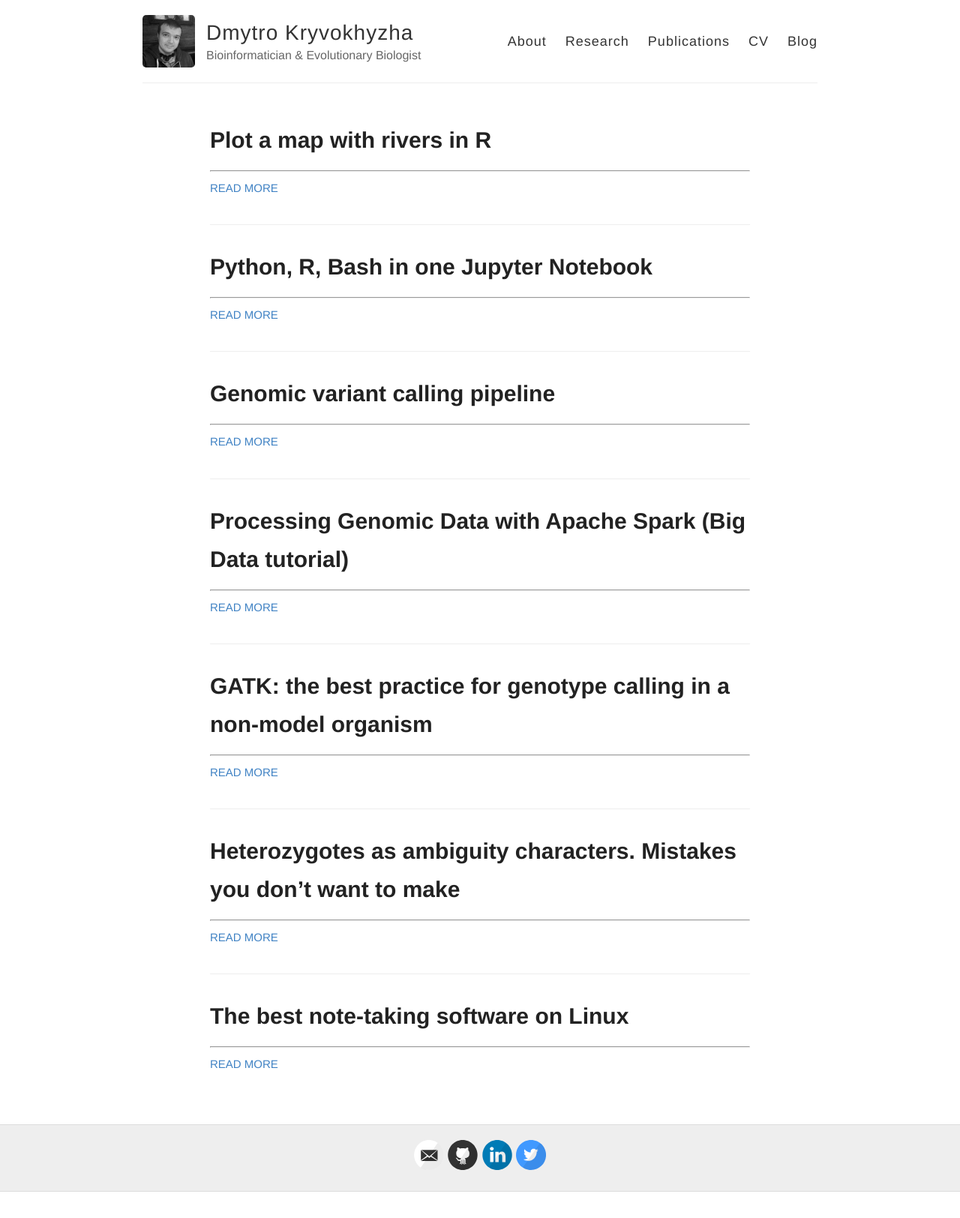
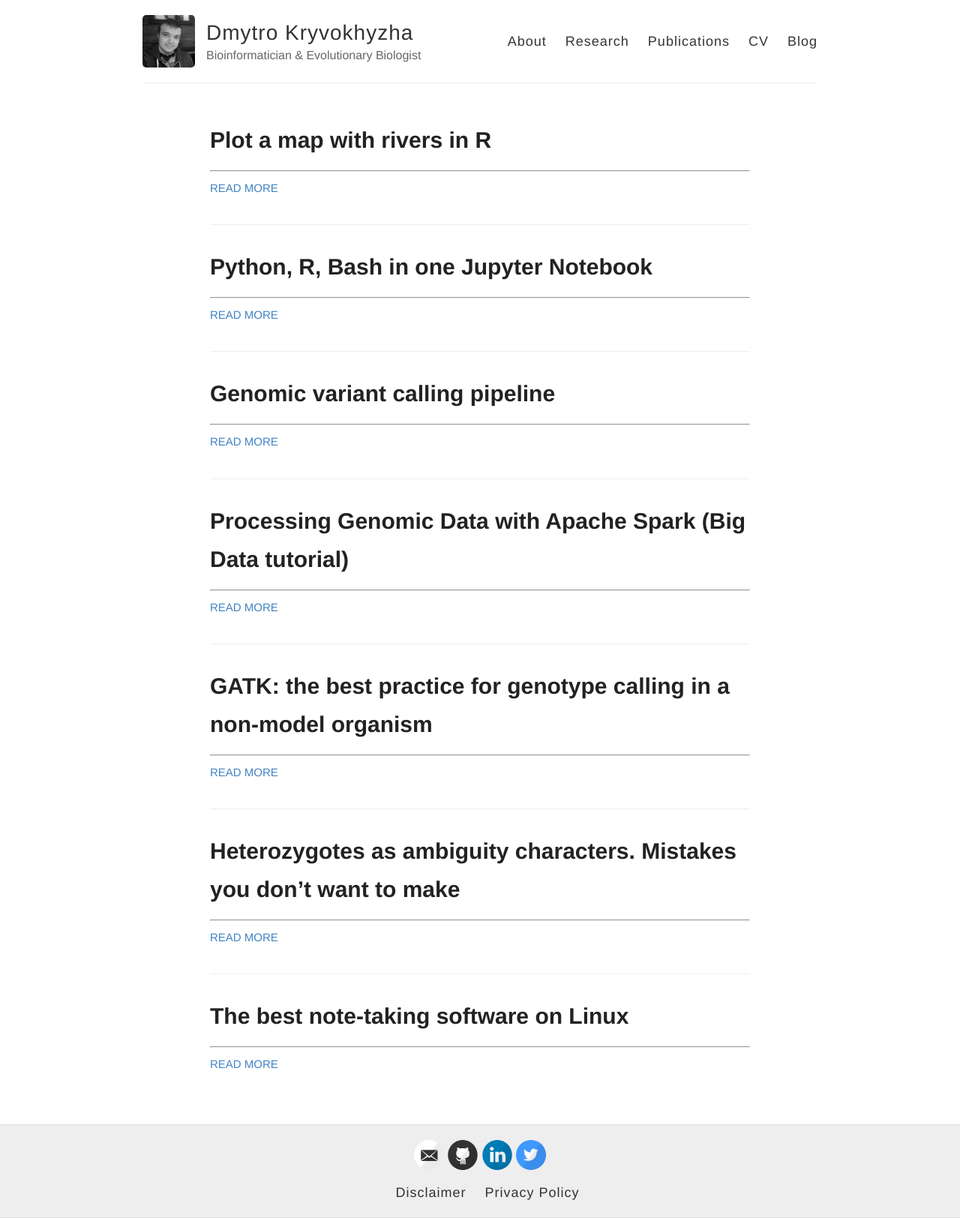
Before and after one commit to evodify/evodify.github.io, a Jekyll site: the page built from index.html, in a window 1280 px wide. Shown: the whole page at 75% size. Built offline with Jekyll 4.4.1, drawn with Linux system fonts in a browser that asks for light colours; before the commit the page ends 1589 px from its top, so only the background shows below that.

Commit message:
added Disclaimer & Privacy to footer

```diff
--- a/_layouts/default.html
+++ b/_layouts/default.html
@@ -45,6 +45,10 @@
       <div class="container">
         <footer class="footer">
           {% include svg-icons.html %}
+          <div class="privacy-disclaimer">
+            <a href="{{ site.baseurl }}/disclaimer">Disclaimer</a>
+            <a href="{{ site.baseurl }}/privacy">Privacy Policy</a>
+          </div>
         </footer>
       </div>
     </div>
--- a/style.scss
+++ b/style.scss
@@ -290,6 +290,22 @@ footer {
   text-align: center;
 }
 
+.privacy-disclaimer{
+  margin-top: 10px;
+    a {
+    margin-left: 20px;
+    color: $darkGray;
+    text-align: right;
+    font-weight: 300;
+    letter-spacing: 1px;
+
+    @include mobile {
+      margin: 0 10px;
+      color: $blue;
+    }
+  }
+}
+
 // Settled on moving the import of syntax highlighting to the bottom of the CSS
 // ... Otherwise it really bloats up the top of the CSS file and makes it difficult to find the start
 @import "highlights";
```
